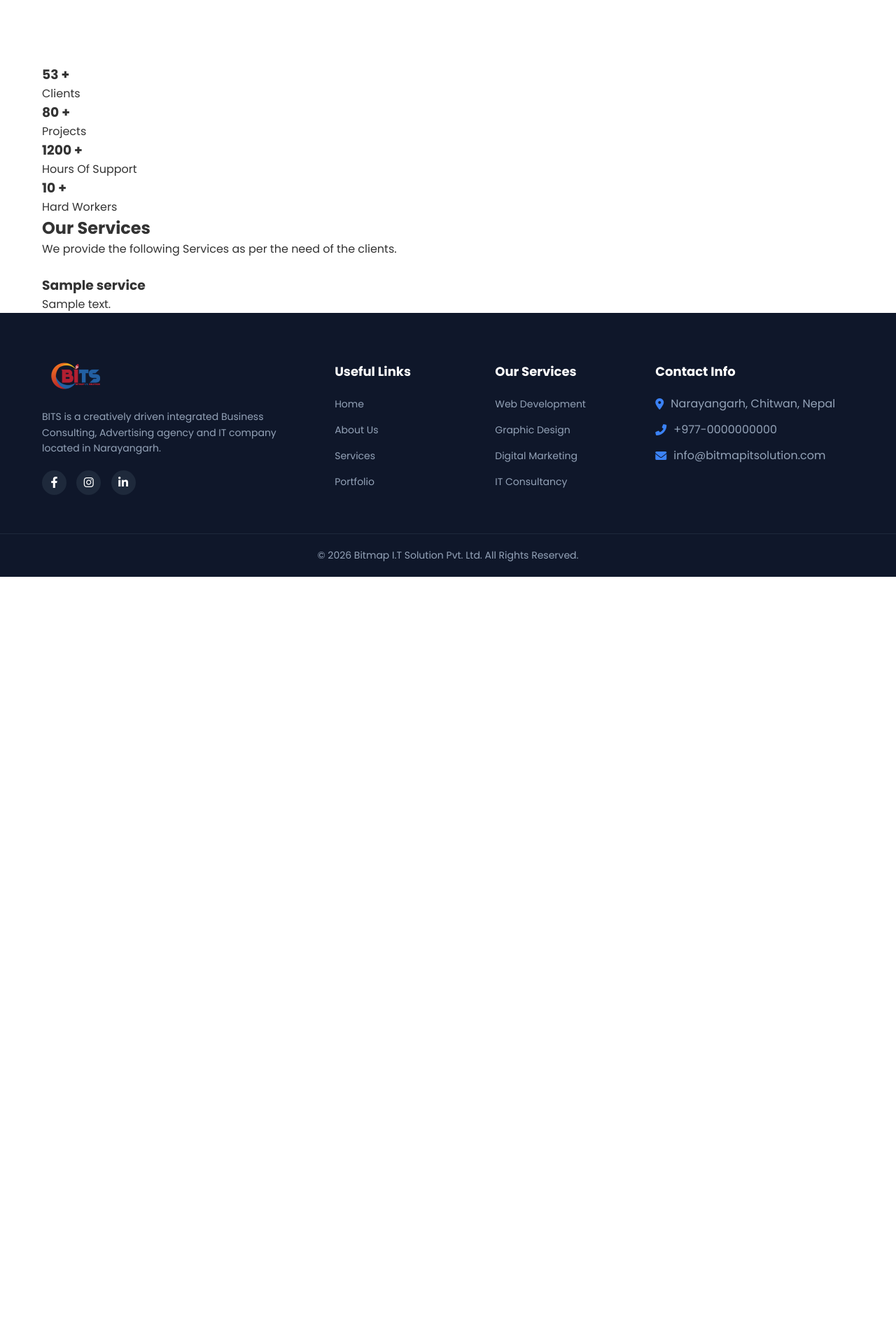
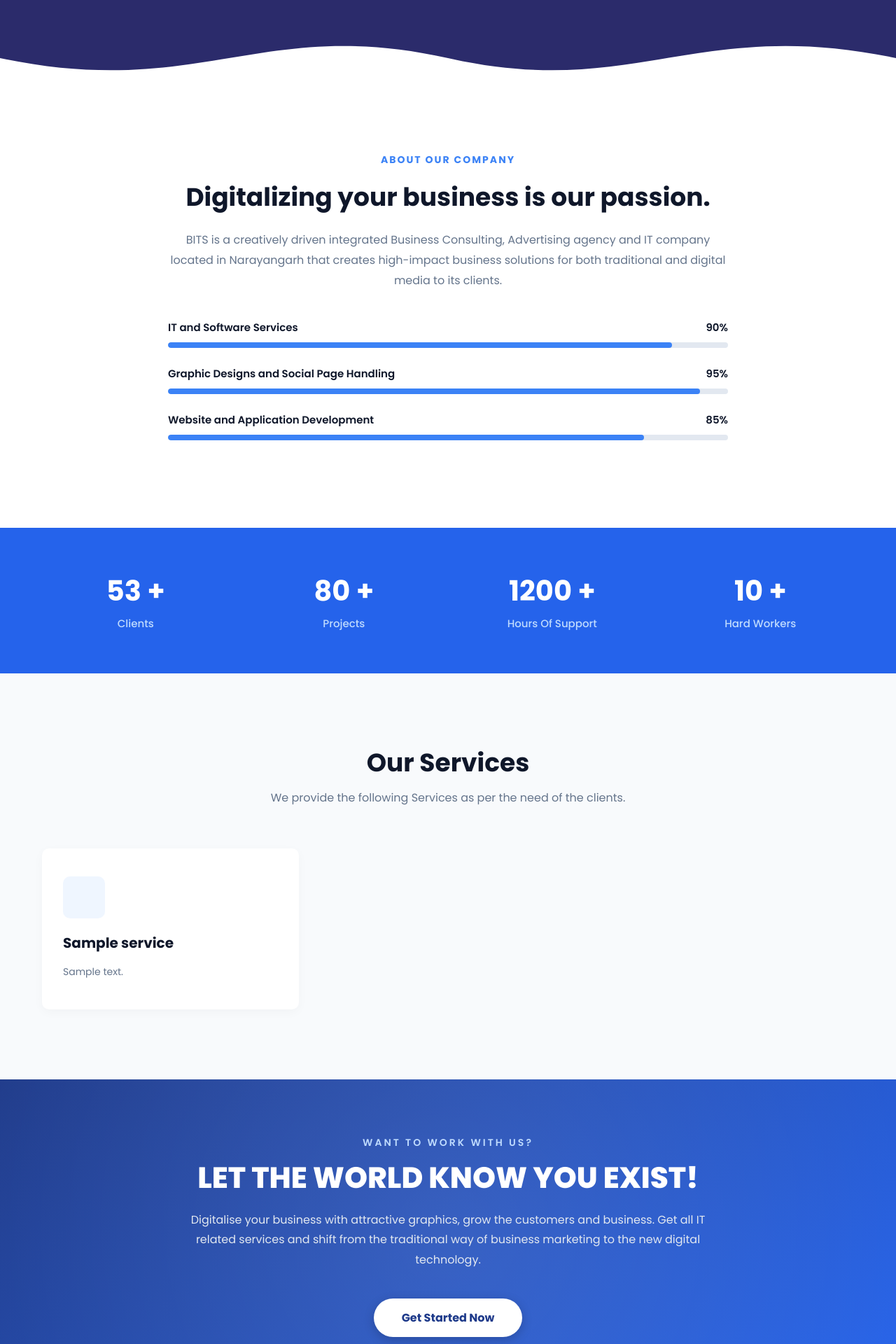
Before and after one commit to Kirandhakal19/laravel-course, a Laravel app: page /bitmap in a window 1280 px wide. Shown: the part 1440-3360 px from the top of the page at 70% size. Before the commit the page ends 2264 px from the top, so only its background shows below. Run offline with Laravel 12, Linux system fonts and the light colour scheme; tables that the repository leaves empty hold one stand-in row (values such as "Sample post").

Commit message:
Completed Bitmap layout with dynamic services, navigation,

```diff
--- a/resources/css/bitmap.css
+++ b/resources/css/bitmap.css
@@ -205,6 +193,129 @@ html {
     height: 100%;
     background-color: #3b82f6;
     border-radius: 10px;
+}
+
+/* --- STATS SECTION --- */
+.stats-section {
+    background-color: #2563eb;
+    padding: 60px 0;
+    color: white;
+}
+.stats-grid {
+    display: grid;
+    grid-template-columns: repeat(4, 1fr);
+    text-align: center;
+    gap: 30px;
+    justify-content: center;
+}
+.stat-box h3 { font-size: 40px; font-weight: 700; margin-bottom: 5px; }
+.stat-box p { font-size: 15px; font-weight: 500; color: #bfdbfe; }
+
+/* --- SERVICES SECTION --- */
+.services-section { padding: 100px 0; background-color: #f8fafc; }
+.section-header { text-align: center; margin-bottom: 60px; }
+.section-header h2 { font-size: 36px; color: #0f172a; margin-bottom: 10px; }
+.section-header p { color: #64748b; font-size: 16px; }
+
+.services-grid {
+    display: grid;
+    grid-template-columns: repeat(3, 1fr);
+    gap: 30px;
+    justify-content: center;
+}
+.service-card {
+    background: #ffffff;
+    padding: 40px 30px;
+    border-radius: 10px;
+    box-shadow: 0 4px 15px rgba(0,0,0,0.03);
+    transition: all 0.3s ease;
+    border-bottom: 3px solid transparent;
+}
+.service-card:hover {
+    transform: translateY(-10px);
+    box-shadow: 0 10px 25px rgba(0,0,0,0.08);
+    border-bottom: 3px solid #3b82f6;
+}
+.icon-box {
+    width: 60px;
+    height: 60px;
+    background-color: #eff6ff;
+    color: #3b82f6;
+    display: flex;
+    justify-content: center;
+    align-items: center;
+    border-radius: 10px;
+    font-size: 24px;
+    margin-bottom: 20px;
+    transition: all 0.3s ease;
+}
+.service-card:hover .icon-box { background-color: #3b82f6; color: #ffffff; }
+.service-card h3 { font-size: 20px; color: #0f172a; margin-bottom: 15px; }
+.service-card p { color: #64748b; font-size: 14px; line-height: 1.6; }
+
+/* --- CALL TO ACTION SECTION --- */
+.cta-section {
+    background: linear-gradient(135deg, #1e3a8a 0%, #2563eb 100%);
+    padding: 80px 0;
+    text-align: center;
+    color: white;
+    position: relative;
+    overflow: hidden;
+}
+
+.cta-section::before {
+    content: '';
+    position: absolute;
+    top: -50%;
+    left: -50%;
+    width: 200%;
+    height: 200%;
+    background: radial-gradient(circle, rgba(255,255,255,0.1) 0%, transparent 60%);
+    pointer-events: none;
+}
+
+.cta-inner {
+    position: relative;
+    z-index: 2;
+    max-width: 800px;
+    margin: 0 auto;
+    display: flex;
+    flex-direction: column;
+    align-items: center;
+    text-align: center;
+}
+
+.cta-inner h5, .cta-top-link h5 {
+    color: #bfdbfe;
+    font-size: 14px;
+    letter-spacing: 3px;
+    margin-bottom: 15px;
+    text-transform: uppercase;
+    font-weight: 600;
+}
+
+.cta-inner h2 { font-size: 42px; font-weight: 800; margin-bottom: 20px; line-height: 1.2; }
+.cta-inner p { color: #e2e8f0; font-size: 16px; line-height: 1.8; margin-bottom: 40px; }
+
+.cta-top-link { text-decoration: none; display: inline-block; transition: opacity 0.3s ease; }
+.cta-top-link:hover { opacity: 0.8; }
+
+.btn-cta {
+    background-color: #ffffff;
+    color: #1e3a8a;
+    padding: 15px 40px;
+    border-radius: 50px;
+    font-weight: 700;
+    font-size: 16px;
+    display: inline-block;
+    text-decoration: none;
+    transition: all 0.3s ease;
+    box-shadow: 0 4px 15px rgba(0,0,0,0.2);
+}
+.btn-cta:hover {
+    background-color: #f8fafc;
+    transform: translateY(-3px);
+    box-shadow: 0 6px 20px rgba(0,0,0,0.3);
 }
 
 /* --- FOOTER --- */
--- a/resources/views/bitmap/app.blade.php
+++ b/resources/views/bitmap/app.blade.php
@@ -9,7 +9,7 @@
     <link href="https://fonts.googleapis.com/css2?family=Poppins:wght@300;400;500;600;700;800&display=swap" rel="stylesheet">
     <link rel="stylesheet" href="{{ asset('css/bitmap.css') }}">
 </head>
-<body>
+<body id="top">
 
     <!-- HEADER -->
     <header class="bitmap-header">
@@ -25,16 +25,16 @@
                 <i class="fas fa-bars"></i>
             </div>
 
-            <nav class="main-nav" id="mainNav">
-                <ul>
-                    <li><a href="#" class="active">Home</a></li>
-                    <li><a href="#about">About Us</a></li>
-                    <li><a href="#">Services</a></li>
-                    <li><a href="#">Projects</a></li>
-                    <li><a href="#">Blogs</a></li>
-                    <li><a href="#">Contact Us</a></li>
-                </ul>
-            </nav>
+            <nav class="main-nav" id="mainNav" style="display: flex; justify-content: center; align-items: center; flex-grow: 1;">
+        <ul style="display: flex; flex-direction: row; gap: 30px; list-style: none; margin: 0; padding: 0;">
+        <li><a href="#top" style="text-decoration: none; color: #1e293b; font-weight: 600;">Home</a></li>
+        <li><a href="#about" style="text-decoration: none; color: #1e293b; font-weight: 600;">About Us</a></li>
+        <li><a href="#services" style="text-decoration: none; color: #1e293b; font-weight: 600;">Services</a></li>
+        <li><a href="#projects" style="text-decoration: none; color: #1e293b; font-weight: 600;">Projects</a></li>
+        <li><a href="#blogs" style="text-decoration: none; color: #1e293b; font-weight: 600;">Blogs</a></li>
+        <li><a href="#contact" style="text-decoration: none; color: #1e293b; font-weight: 600;">Contact Us</a></li>
+        </ul>
+     </nav>
 
             <div class="header-cta">
                 <a href="#" class="btn-discount">Get 10% Discount</a>
--- a/resources/views/bitmap/home.blade.php
+++ b/resources/views/bitmap/home.blade.php
@@ -4,13 +4,15 @@
 
 <!-- SECTION 1: HERO -->
 <section class="hero-section">
-    <div class="container hero-inner">
+    <div class="container">
+        <!-- ADDED CLASS 'hero-inner' HERE TO FIX ALIGNMENT -->
+        <div class="hero-inner" style="display: flex; flex-direction: column; align-items: center; justify-content: center; text-align: center; position: relative; z-index: 2;">
 
-        <div class="hero-text">
+            <div class="hero-text" style="width: 100%; max-width: 800px; display: flex; flex-direction: column; align-items: center;">
                 <h1>IT Solutions & Graphics Services Company</h1>
                 <p>Presenting your business in a digital mode is known to be a smarter way of doing business. <br><strong>LET THE WORLD KNOW YOU EXIST</strong></p>
 
-            <div class="hero-buttons">
+                <div class="hero-buttons" style="display: flex; gap: 20px; justify-content: center;">
                     <!-- White Button -->
                     <a href="#about" class="btn-white">About Us</a>
                     <!-- Red Button -->
@@ -18,11 +20,12 @@
                 </div>
             </div>
 
-        <div class="hero-image">
+            <div class="hero-image" style="width: 100%; text-align: center; margin-top: 40px;">
                 <!-- Change src to your illustration image -->
-            <img src="{{ asset('images/hero-img.png') }}" alt="IT Solutions">
+                <img src="{{ asset('images/hero-img.png') }}" alt="IT Solutions" style="max-width: 80%; height: auto; margin: 0 auto;">
             </div>
 
+        </div>
     </div>
 
     <!-- The wavy bottom SVG -->
@@ -69,6 +72,7 @@
         </div>
     </div>
 </section>
+
 <!-- SECTION 3: STATS COUNTER -->
 <section class="stats-section">
     <div class="container stats-grid">
@@ -110,8 +114,28 @@
         </div>
     </div>
 </section>
+
+<!-- SECTION 5: CALL TO ACTION -->
+<section class="cta-section">
+    <div class="container cta-inner">
+
+        <!-- Make the top text clickable -->
+        <a href="#contact" class="cta-top-link">
+            <h5>WANT TO WORK WITH US?</h5>
+        </a>
+
+        <h2>LET THE WORLD KNOW YOU EXIST!</h2>
+        <p>Digitalise your business with attractive graphics, grow the customers and business. Get all IT related services and shift from the traditional way of business marketing to the new digital technology.</p>
+
+        <!-- The button -->
+        <a href="#contact" class="btn-cta">Get Started Now</a>
+
+    </div>
+</section>
+
 <!-- Floating Admin Button -->
 <a href="/admin/services" style="position: fixed; bottom: 30px; right: 30px; background: #0f172a; color: white; padding: 15px 25px; border-radius: 50px; text-decoration: none; font-weight: bold; box-shadow: 0 4px 15px rgba(0,0,0,0.3); z-index: 9999;">
     ⚙️ Manage Services (Admin)
 </a>
+
 @endsection
```
Also changed, not shown: other parts of resources/css/bitmap.css (+40 -161 lines). Lines whose indentation alone changed are shown as unchanged.
